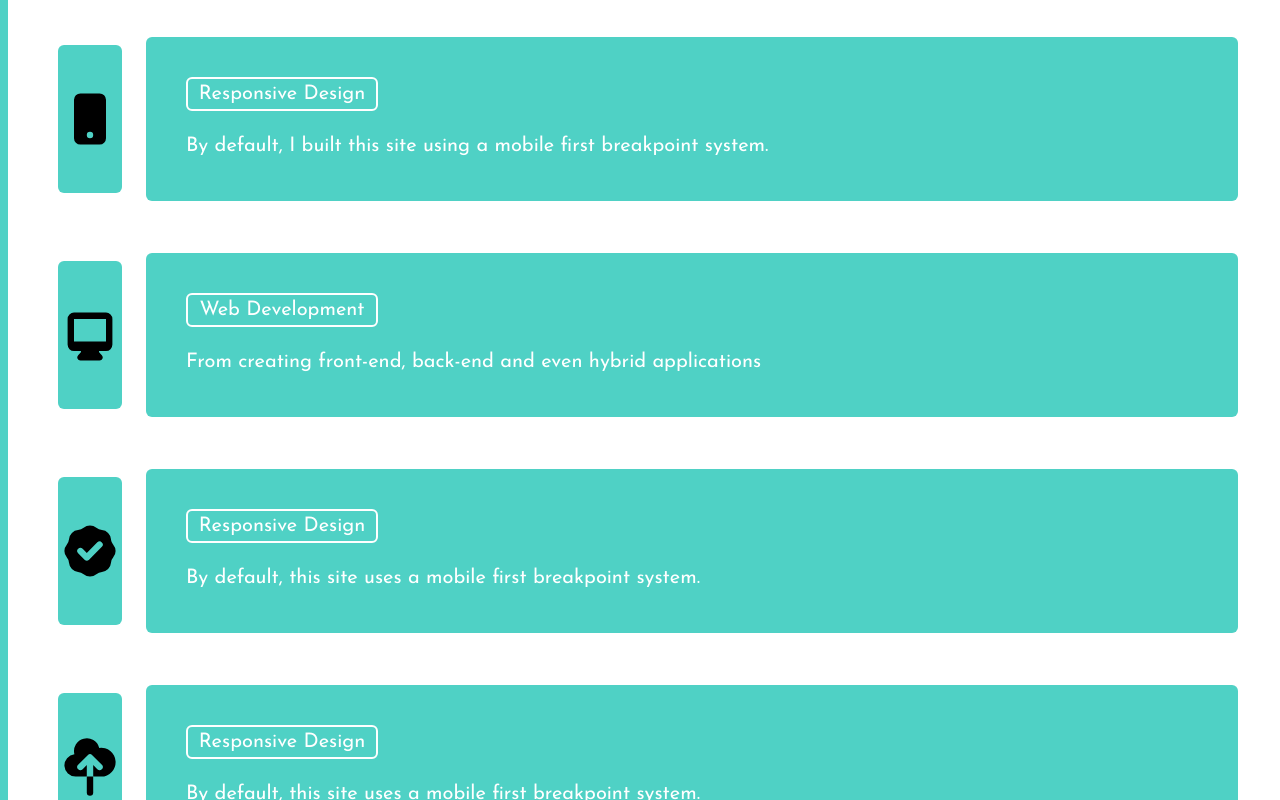
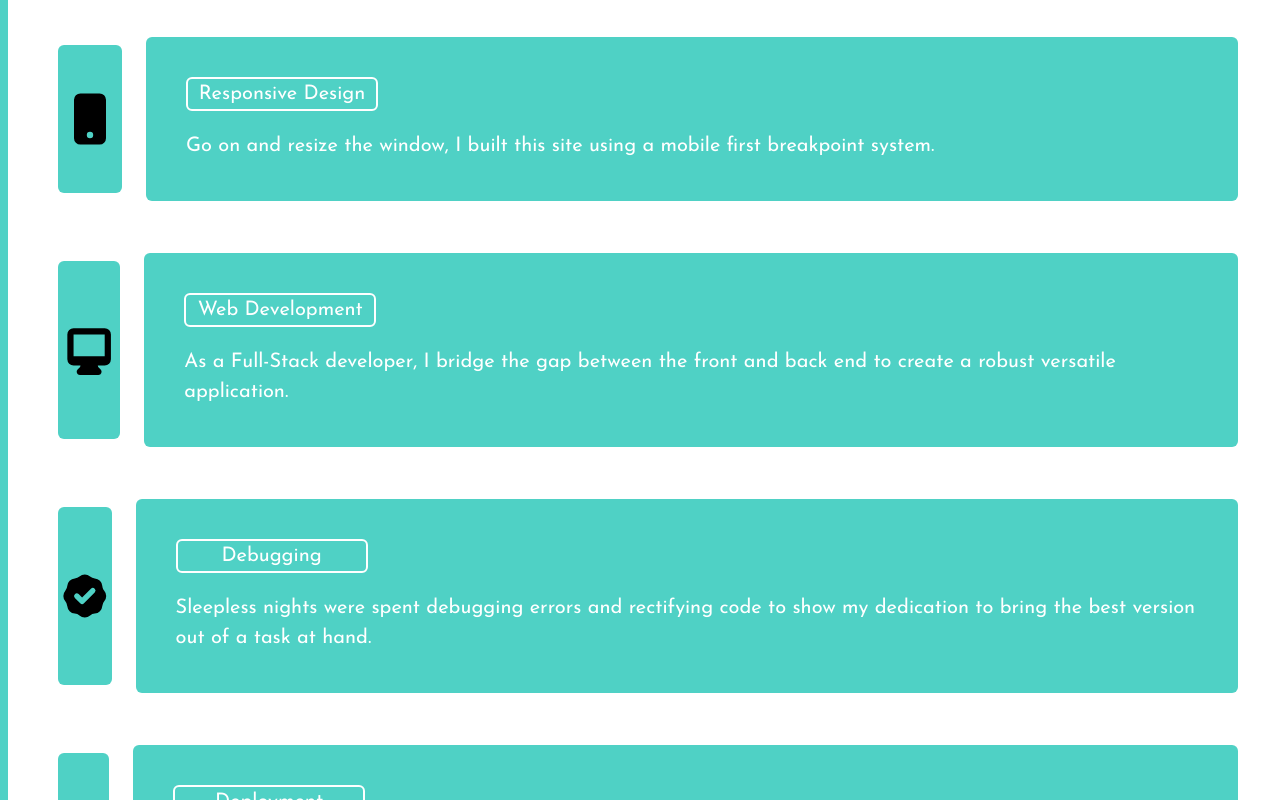
Before and after one commit to smarvins/Personal-Website, a React (Create React App) app: page /services in a window 1280 px wide. Shown: the part 280-1080 px from the top of the page. Built offline with nearby package versions, Linux system fonts and the light colour scheme.

Commit message:
updated services tab

```diff
--- a/src/components/Services.js
+++ b/src/components/Services.js
@@ -26,7 +26,7 @@ function Services() {
             </svg>
             <div class="md:flex-auto sm:inline-block md:bg-blue-400 lg:bg-pink-400 xl:bg-teal-400 md:p-10 rounded-md">
               <p class="md:mb-5 w-48 md:text-center text-red-400 sm:text-green-400 md:text-white md:border-2 md:border-white rounded-md text-xl">Responsive Design</p>
-              <p className=" text-xl md:text-white">By default, I built this site using a mobile first breakpoint system.</p>
+              <p className=" text-xl md:text-white">Go on and resize the window, I built this site using a mobile first breakpoint system.</p>
             </div>
           </div>
 
@@ -37,7 +37,7 @@ function Services() {
             </svg>
             <div class="md:flex-auto sm:inline-block md:bg-blue-400 lg:bg-pink-400 xl:bg-teal-400 md:p-10 rounded-md">
               <p class="md:mb-5 w-48 md:text-center text-red-400 sm:text-green-400 md:text-white md:border-2 md:border-white rounded-md text-xl">Web Development</p>
-              <p className=" text-xl md:text-white">From creating front-end, back-end and even hybrid applications </p>
+              <p className=" text-xl md:text-white">As a Full-Stack developer, I bridge the gap between the front and back end to create a robust versatile application. </p>
             </div>
           </div>
 
@@ -47,8 +47,8 @@ function Services() {
               <path fill-rule="evenodd" d="M6.267 3.455a3.066 3.066 0 001.745-.723 3.066 3.066 0 013.976 0 3.066 3.066 0 001.745.723 3.066 3.066 0 012.812 2.812c.051.643.304 1.254.723 1.745a3.066 3.066 0 010 3.976 3.066 3.066 0 00-.723 1.745 3.066 3.066 0 01-2.812 2.812 3.066 3.066 0 00-1.745.723 3.066 3.066 0 01-3.976 0 3.066 3.066 0 00-1.745-.723 3.066 3.066 0 01-2.812-2.812 3.066 3.066 0 00-.723-1.745 3.066 3.066 0 010-3.976 3.066 3.066 0 00.723-1.745 3.066 3.066 0 012.812-2.812zm7.44 5.252a1 1 0 00-1.414-1.414L9 10.586 7.707 9.293a1 1 0 00-1.414 1.414l2 2a1 1 0 001.414 0l4-4z" clip-rule="evenodd" />
             </svg>
             <div class="md:flex-auto sm:inline-block md:bg-blue-400 lg:bg-pink-400 xl:bg-teal-400 md:p-10 rounded-md">
-              <p class="md:mb-5 w-48 md:text-center text-red-400 sm:text-green-400 md:text-white md:border-2 md:border-white rounded-md text-xl">Responsive Design</p>
-              <p className=" text-xl md:text-white">By default, this site uses a mobile first breakpoint system.</p>
+              <p class="md:mb-5 w-48 md:text-center text-red-400 sm:text-green-400 md:text-white md:border-2 md:border-white rounded-md text-xl">Debugging</p>
+              <p className=" text-xl md:text-white">Sleepless nights were spent debugging errors and rectifying code to show my dedication to bring the best version out of a task at hand.</p>
             </div>
           </div>
 
@@ -59,8 +59,8 @@ function Services() {
               <path d="M9 13h2v5a1 1 0 11-2 0v-5z" />
             </svg>
             <div class="md:flex-auto sm:inline-block md:bg-blue-400 lg:bg-pink-400 xl:bg-teal-400 md:p-10 rounded-md">
-              <p class="md:mb-5 w-48 md:text-center text-red-400 sm:text-green-400 md:text-white md:border-2 md:border-white rounded-md text-xl">Responsive Design</p>
-              <p className=" text-xl md:text-white">By default, this site uses a mobile first breakpoint system.</p>
+              <p class="md:mb-5 w-48 md:text-center text-red-400 sm:text-green-400 md:text-white md:border-2 md:border-white rounded-md text-xl">Deployment</p>
+              <p className=" text-xl md:text-white">After multiple successful deployments to different hosting sites, I've got a knack for delivering singular and hybrid applications for users to use.</p>
             </div>
           </div>
 
```
